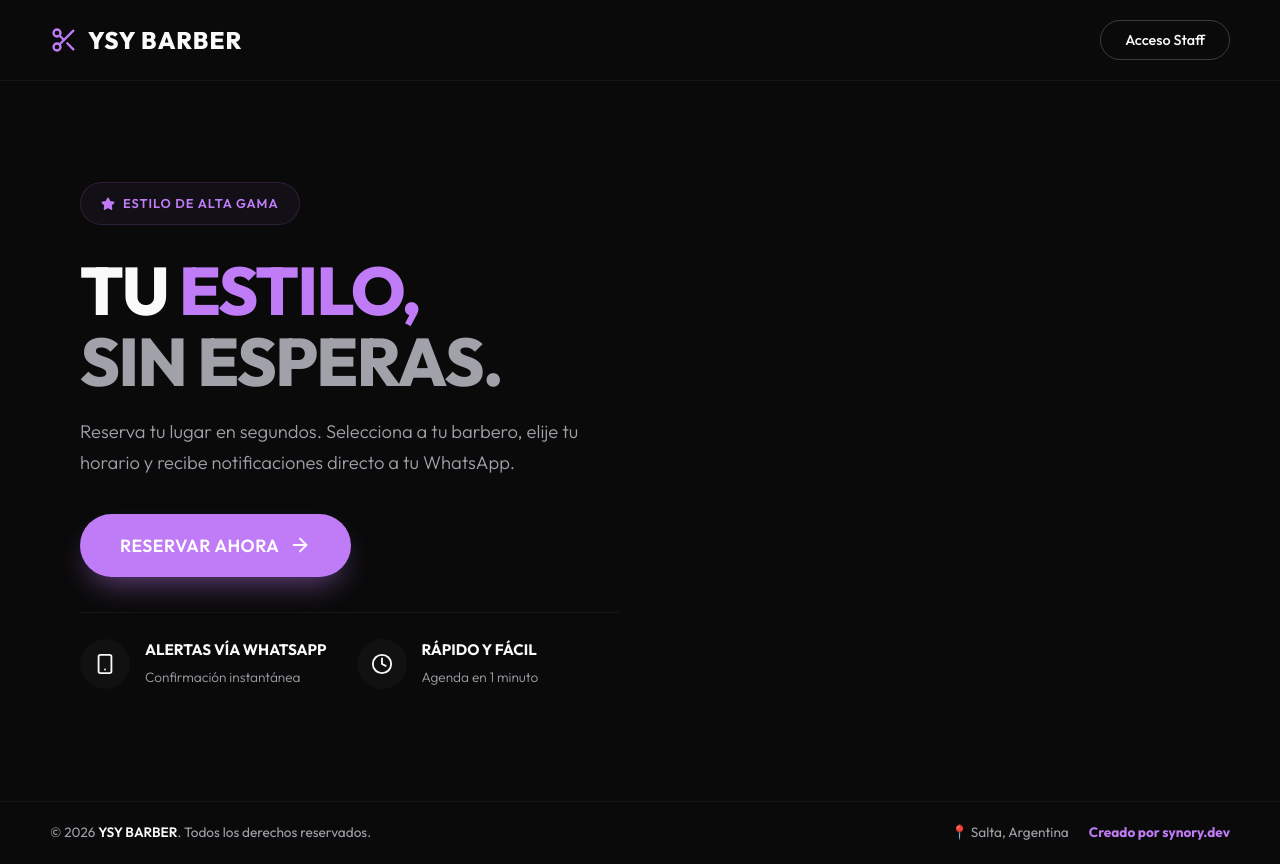
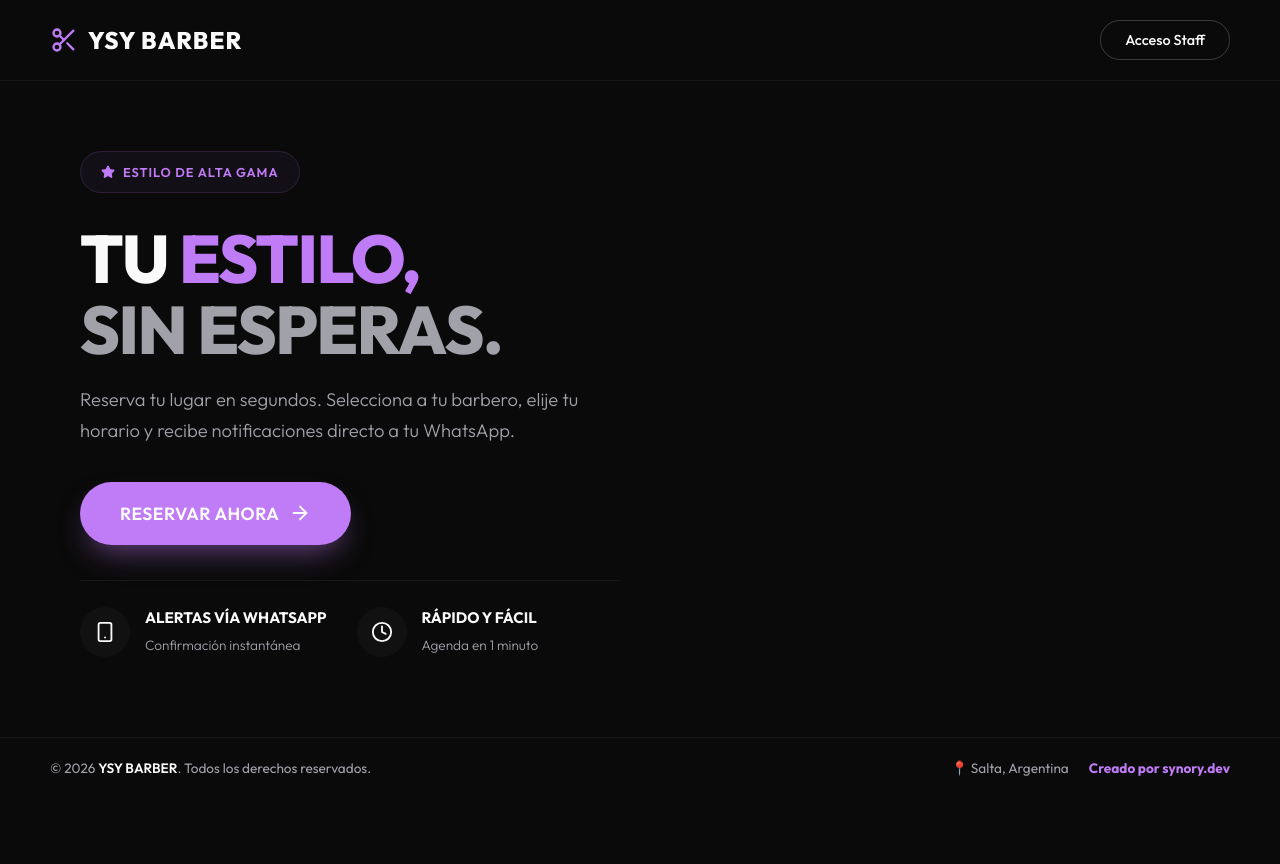
Before and after one commit to leonelrasjido18/peluqueria-demo, a React (Vite) app in the folder frontend/: page / in a window 1280 px wide. After the commit the page ends 800 px from the top, so only its background shows below. Built offline with nearby package versions, Linux system fonts and the light colour scheme; no server answers.

Commit message:
fix: restore standard scrolling to landing page

```diff
--- a/frontend/src/pages/LandingPage.jsx
+++ b/frontend/src/pages/LandingPage.jsx
@@ -5,7 +5,7 @@ const LandingPage = () => {
     const navigate = useNavigate();
 
     return (
-        <div style={{ minHeight: '100vh', overflowY: 'auto', display: 'flex', flexDirection: 'column', backgroundColor: 'var(--bg-primary)' }}>
+        <div style={{ display: 'flex', flexDirection: 'column', minHeight: '100vh', backgroundColor: 'var(--bg-primary)' }}>
             {/* Navbar Minimalista */}
             <nav className="landing-navbar" style={{ display: 'flex', justifyContent: 'space-between', alignItems: 'center', borderBottom: '1px solid rgba(255,255,255,0.05)' }}>
                 <div style={{ display: 'flex', alignItems: 'center', gap: '10px', fontSize: '1.5rem', fontWeight: '800', letterSpacing: '1px' }}>
@@ -16,7 +16,7 @@ const LandingPage = () => {
                 </button>
             </nav>
 
-            <main className="landing-main" style={{ flex: '1 0 auto', display: 'flex', alignItems: 'stretch', minHeight: 'calc(100vh - 80px)' }}>
+            <main className="landing-main" style={{ display: 'flex', alignItems: 'stretch', flex: 1 }}>
                 {/* Left Side: Content */}
                 <div className="animate-fade-in landing-content" style={{ flex: 1, display: 'flex', flexDirection: 'column', justifyContent: 'center' }}>
 
```
